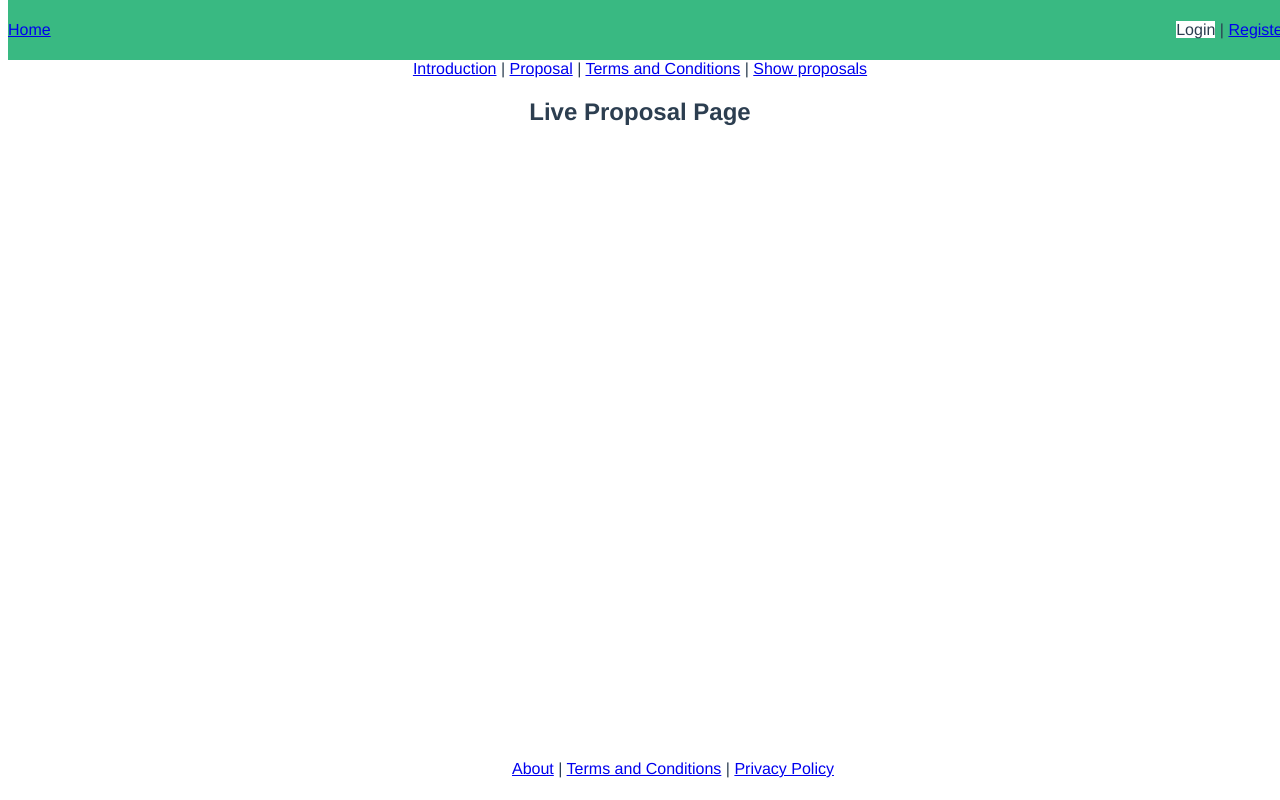
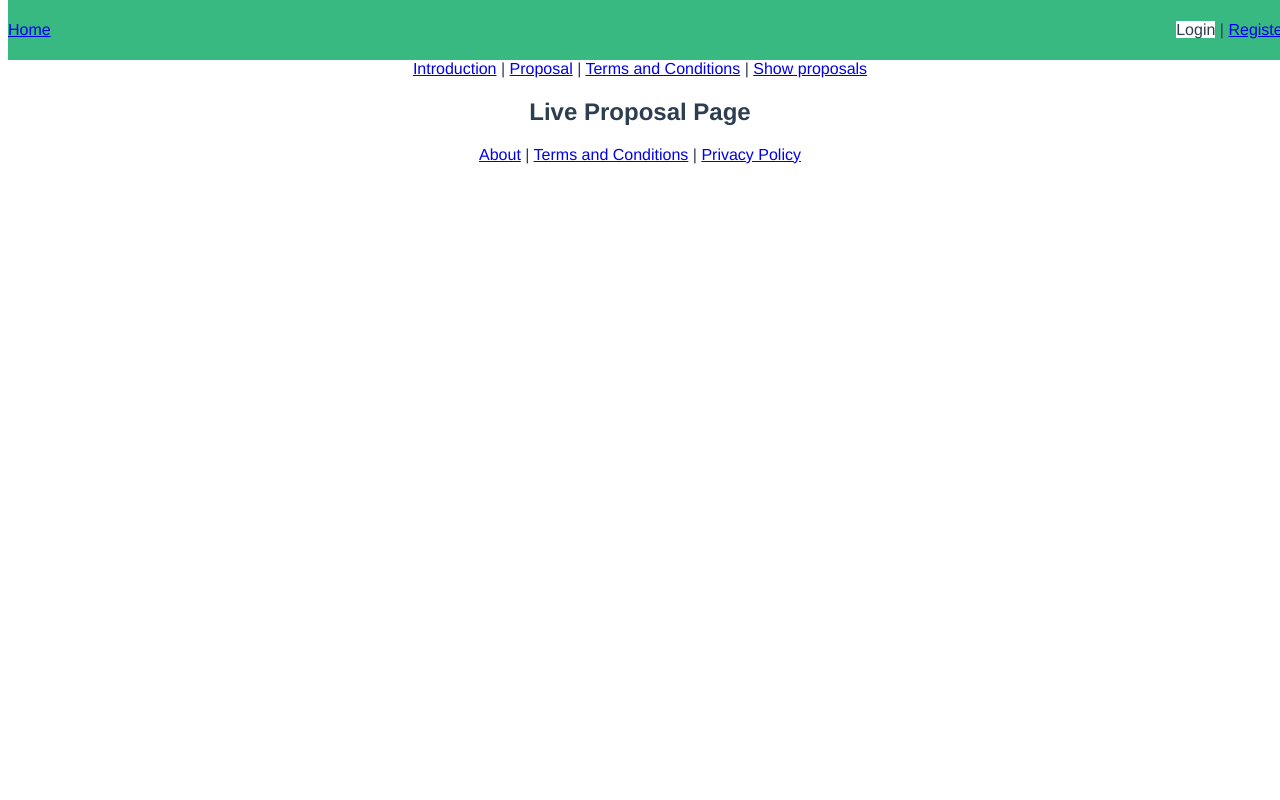
Before and after one commit to vinxus/liveproposal, a Vue app: page / in a window 1280 px wide. Built offline with nearby package versions, Linux system fonts and the light colour scheme.

Commit message:
Prettier rc, FooterBar

```diff
--- a/package.json
+++ b/package.json
@@ -19,6 +19,7 @@
     "bcrypt": "^5.0.0",
     "body-parser": "^1.19.0",
     "bootstrap": "^4.5.2",
+    "bootstrap-vue": "^2.18.1",
     "core-js": "^3.6.5",
     "date-fns": "^2.16.1",
     "jquery": "^3.5.1",
--- a/src/components/FooterBar.vue
+++ b/src/components/FooterBar.vue
@@ -15,9 +15,9 @@
 
 <style scoped>
     .footer {
-        position: absolute;
+        position: relative;
         top: 95%;
-        left: 40%;
+        justify-items: center;
         text-align: center;
     }
 </style>
```
Also changed, not shown: src/.prettierrc.js (added), 1 other file (tests, documents, lock files or other folders).
